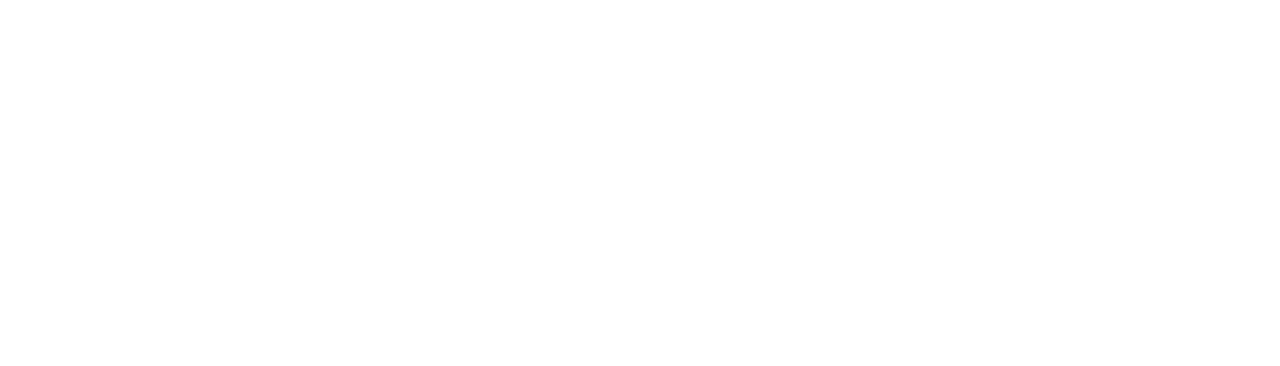
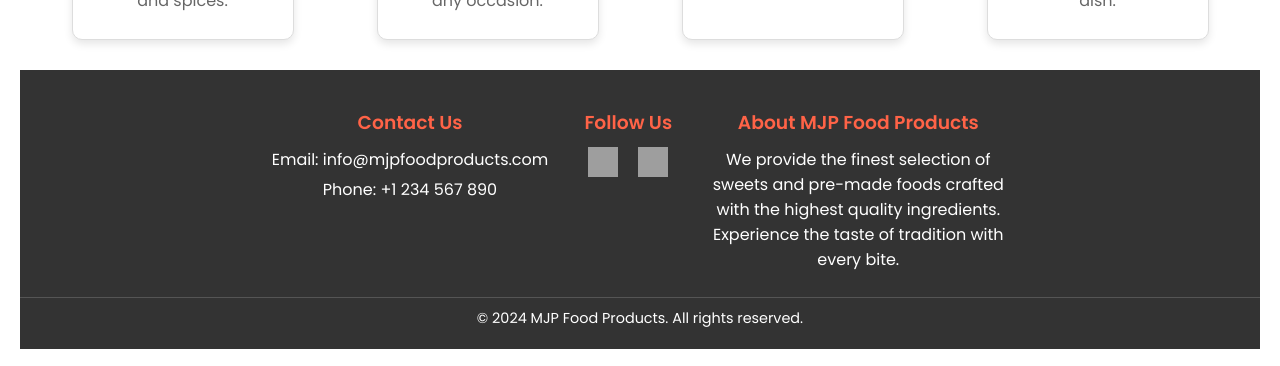
Before and after one commit to jayaniprofile/MJP, a React (Create React App) app in the folder mjp-food-products/: page / in a window 1280 px wide. Shown: the part 1350-1716 px from the top of the page. Before the commit the page ends 1343 px from the top, so only its background shows below. Built offline with nearby package versions, Linux system fonts and the light colour scheme; grey boxes are pictures that could not be loaded.

Commit message:
footer css

```diff
--- a/mjp-food-products/src/components/Home.js
+++ b/mjp-food-products/src/components/Home.js
@@ -1,9 +1,12 @@
 import React from "react";
 import "../style/Home.css";
+import Header from "./Header";
+import Footer from "./Footer";
 
 function Home() {
   return (
     <div className="home">
+      <Header />
       <div className="banner">
         <img src="/path-to-your-banner-image.jpg" alt="Delicious Food Banner" />
       </div>
@@ -53,6 +56,7 @@
           </div>
         </div>
       </section>
+      <Footer />
     </div>
   );
 }
--- a/mjp-food-products/src/style/Footer.css
+++ b/mjp-food-products/src/style/Footer.css
@@ -0,0 +1,69 @@
+/* Basic styles */
+.footer {
+    background-color: #333;
+    color: white;
+    padding: 20px 0;
+    text-align: center;
+    font-family: 'Poppins', sans-serif;
+  }
+
+  .footer-content {
+    display: flex;
+    flex-wrap: wrap;
+    justify-content: center;
+    gap: 30px;
+    margin-bottom: 20px;
+  }
+
+  .footer-section {
+    max-width: 300px;
+  }
+
+  .footer-section h3 {
+    color: #ff6347; /* Tomato color */
+    margin-bottom: 10px;
+  }
+
+  .footer-section p, .footer-section a {
+    color: white;
+    text-decoration: none;
+    margin: 5px 0;
+  }
+
+  .footer-section a:hover {
+    color: #ff6347; /* Tomato color */
+  }
+
+  .social-links a {
+    margin: 0 10px;
+    display: inline-block;
+  }
+
+  .social-links img {
+    width: 30px;
+    height: 30px;
+    transition: transform 0.3s, filter 0.3s;
+  }
+
+  .social-links img:hover {
+    transform: scale(1.2);
+    filter: brightness(0.8);
+  }
+
+  .footer-bottom {
+    border-top: 1px solid #555;
+    padding-top: 10px;
+  }
+
+  .footer-bottom p {
+    margin: 0;
+    font-size: 0.9em;
+  }
+
+  /* Responsive styles */
+  @media (max-width: 768px) {
+    .footer-content {
+      flex-direction: column;
+      align-items: center;
+    }
+  }
```
